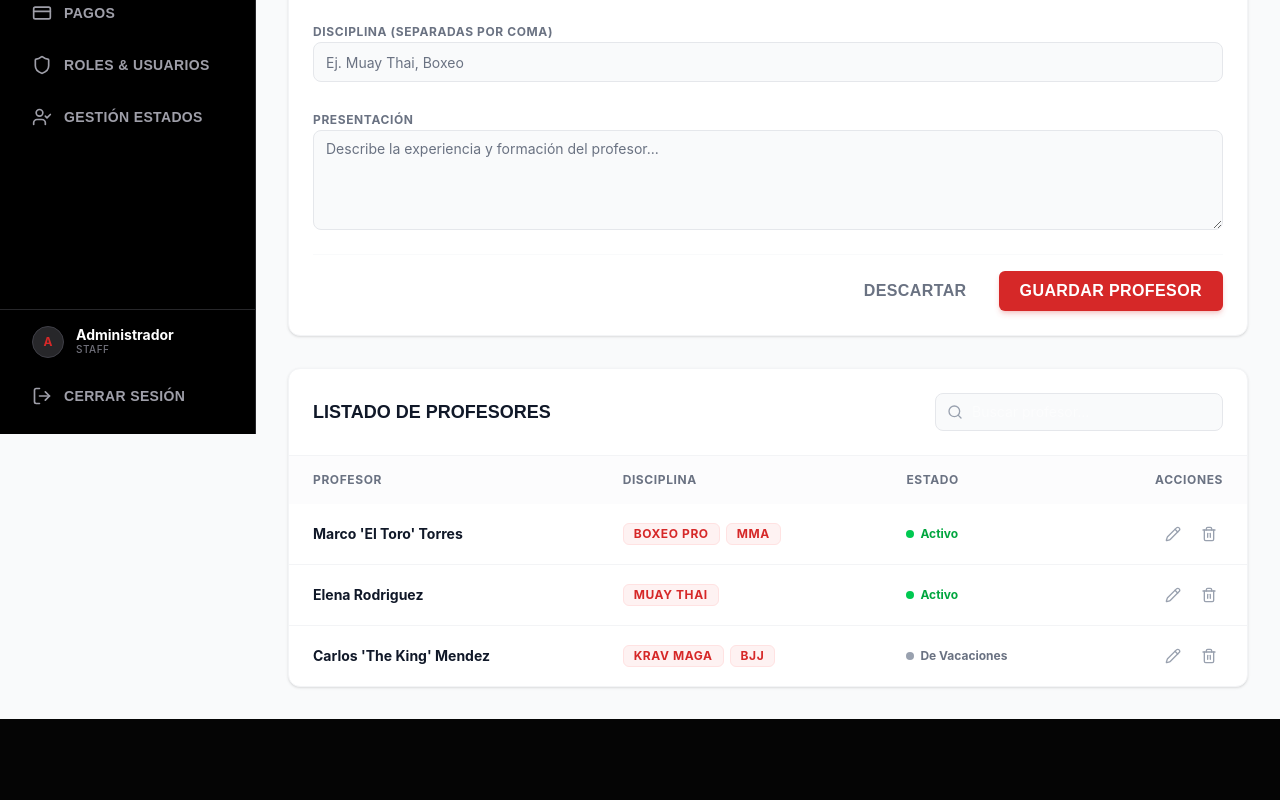
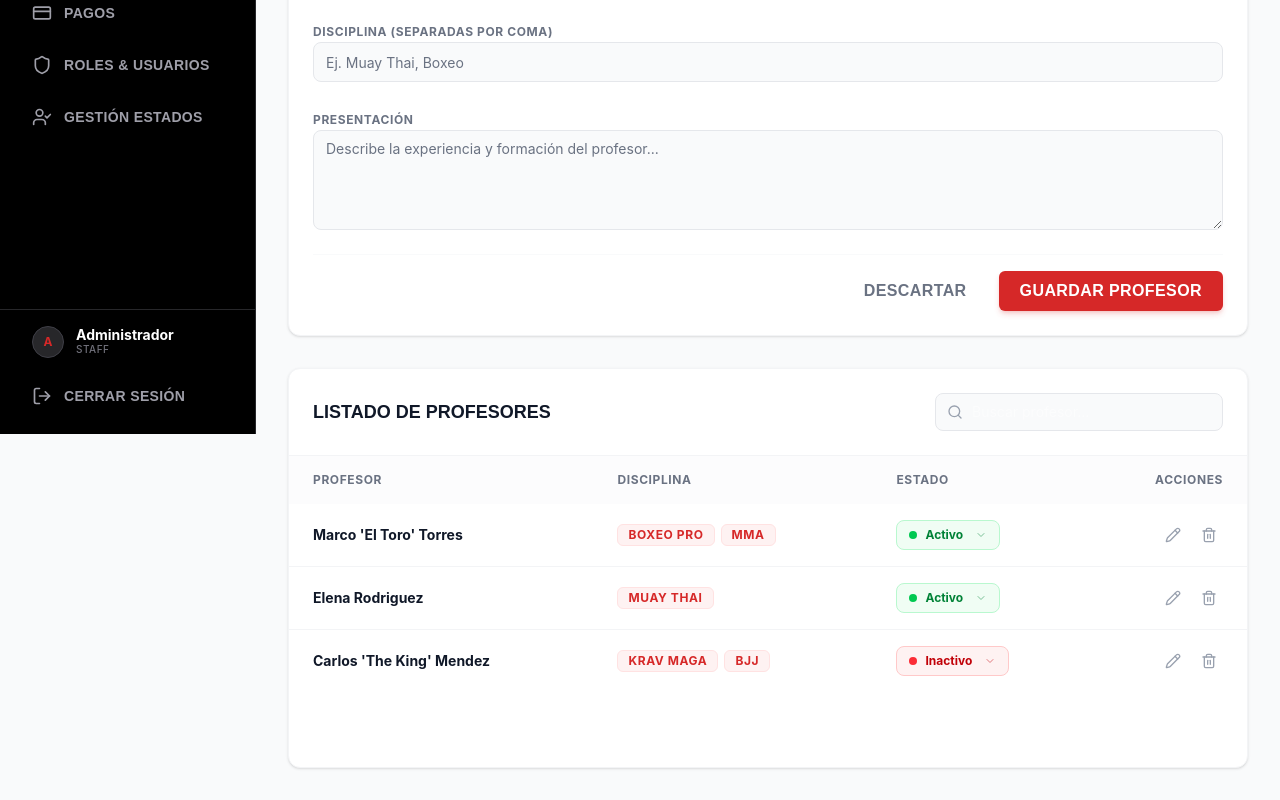
Before and after one commit to Pabloczurylo/LomasFight, a React (Vite) app: page /admin/profesores in a window 1280 px wide. Shown: the part 366-1166 px from the top of the page. Before the commit the page ends 1085 px from the top, so only its background shows below. Built offline with nearby package versions, Linux system fonts and the light colour scheme; sample sign-in values are in the browser's storage.

Commit message:
Implementé botones a la columna de estado para poder cambiar el estado de actividad de un profesor.

```diff
--- a/src/features/admin/components/TeacherList.tsx
+++ b/src/features/admin/components/TeacherList.tsx
@@ -1,4 +1,5 @@
-import { Search, Trash2, Pencil } from 'lucide-react';
+import { useState, useRef, useEffect } from 'react';
+import { Search, Trash2, Pencil, ChevronDown, Check, XCircle } from 'lucide-react';
 import { Badge } from '../../../components/ui/Badge';
 import { Teacher } from '../types';
 
@@ -8,17 +9,38 @@ interface TeacherListProps {
     onSearchChange: (term: string) => void;
     onEdit: (teacher: Teacher) => void;
     onDelete: (id: number) => void;
+    onStatusChange: (id: number, status: Teacher['estado']) => void;
 }
 
-export function TeacherList({ teachers, searchTerm, onSearchChange, onEdit, onDelete }: TeacherListProps) {
+export function TeacherList({ teachers, searchTerm, onSearchChange, onEdit, onDelete, onStatusChange }: TeacherListProps) {
+    const [openDropdownId, setOpenDropdownId] = useState<number | null>(null);
+    const dropdownRef = useRef<HTMLDivElement>(null);
+
     const filteredTeachers = teachers.filter(t =>
         t.nombre.toLowerCase().includes(searchTerm.toLowerCase()) ||
         t.apellido.toLowerCase().includes(searchTerm.toLowerCase()) ||
         t.disciplinas.some(d => d.toLowerCase().includes(searchTerm.toLowerCase()))
     );
 
+    useEffect(() => {
+        function handleClickOutside(event: MouseEvent) {
+            if (dropdownRef.current && !dropdownRef.current.contains(event.target as Node)) {
+                setOpenDropdownId(null);
+            }
+        }
+        document.addEventListener("mousedown", handleClickOutside);
+        return () => {
+            document.removeEventListener("mousedown", handleClickOutside);
+        };
+    }, []);
+
+    const toggleDropdown = (id: number, e: React.MouseEvent) => {
+        e.stopPropagation();
+        setOpenDropdownId(openDropdownId === id ? null : id);
+    };
+
     return (
-        <div className="bg-white rounded-xl shadow-sm border border-gray-100 flex flex-col overflow-hidden">
+        <div className="bg-white rounded-xl shadow-sm border border-gray-100 flex flex-col overflow-hidden min-h-[400px]">
             <div className="p-6 border-b border-gray-100 flex flex-col md:flex-row md:items-center justify-between gap-4">
                 <h2 className="text-lg font-bold text-gray-900">Listado de Profesores</h2>
                 <div className="relative w-full md:w-72">
@@ -60,11 +82,50 @@ export function TeacherList({ teachers, searchTerm, onSearchChange, onEdit, onDe
                                         </div>
                                     </td>
                                     <td className="px-6 py-4">
-                                        <div className="flex items-center gap-1.5">
-                                            <div className={`w-2 h-2 rounded-full ${teacher.estado === 'Activo' ? 'bg-green-500' : 'bg-gray-400'}`} />
-                                            <span className={`text-xs font-bold ${teacher.estado === 'Activo' ? 'text-green-600' : 'text-gray-500'}`}>
+                                        <div className="relative">
+                                            <button
+                                                onClick={(e) => toggleDropdown(teacher.id, e)}
+                                                className={`flex items-center gap-2 px-3 py-1.5 rounded-lg border transition-all text-xs font-bold ${teacher.estado === 'Activo'
+                                                        ? 'bg-green-50 text-green-700 border-green-200 hover:bg-green-100'
+                                                        : 'bg-red-50 text-red-700 border-red-200 hover:bg-red-100'
+                                                    }`}
+                                            >
+                                                <span className={`w-2 h-2 rounded-full ${teacher.estado === 'Activo' ? 'bg-green-500' : 'bg-red-500'}`} />
                                                 {teacher.estado}
-                                            </span>
+                                                <ChevronDown className="w-3 h-3 ml-1 opacity-50" />
+                                            </button>
+
+                                            {openDropdownId === teacher.id && (
+                                                <div
+                                                    ref={dropdownRef}
+                                                    className="absolute top-full left-0 mt-1 w-40 bg-white rounded-lg shadow-xl border border-gray-100 z-50 animate-in fade-in zoom-in duration-200"
+                                                >
+                                                    <div className="p-1">
+                                                        <button
+                                                            onClick={() => {
+                                                                onStatusChange(teacher.id, 'Activo');
+                                                                setOpenDropdownId(null);
+                                                            }}
+                                                            className={`flex items-center w-full px-3 py-2 text-xs font-medium rounded-md transition-colors ${teacher.estado === 'Activo' ? 'bg-green-50 text-green-700' : 'text-gray-600 hover:bg-gray-50'
+                                                                }`}
+                                                        >
+                                                            <Check className="w-3 h-3 mr-2" />
+                                                            Activo
+                                                        </button>
+                                                        <button
+                                                            onClick={() => {
+                                                                onStatusChange(teacher.id, 'Inactivo');
+                                                                setOpenDropdownId(null);
+                                                            }}
+                                                            className={`flex items-center w-full px-3 py-2 text-xs font-medium rounded-md transition-colors ${teacher.estado === 'Inactivo' ? 'bg-red-50 text-red-700' : 'text-gray-600 hover:bg-gray-50'
+                                                                }`}
+                                                        >
+                                                            <XCircle className="w-3 h-3 mr-2" />
+                                                            Inactivo
+                                                        </button>
+                                                    </div>
+                                                </div>
+                                            )}
                                         </div>
                                     </td>
                                     <td className="px-6 py-4 text-right">
--- a/src/features/admin/pages/TeachersPage.tsx
+++ b/src/features/admin/pages/TeachersPage.tsx
@@ -28,7 +28,7 @@ const MOCK_TEACHERS: Teacher[] = [
         apellido: "'The King' Mendez",
         disciplinas: ['KRAV MAGA', 'BJJ'],
         presentacion: 'Instructor certificado en defensa personal y cinturón negro en BJJ.',
-        estado: 'De Vacaciones'
+        estado: 'Inactivo'
     },
 ];
 
@@ -122,6 +122,12 @@ export default function TeachersPage() {
         }
     };
 
+    const handleStatusChange = (id: number, newStatus: Teacher['estado']) => {
+        setTeachers(prev => prev.map(t =>
+            t.id === id ? { ...t, estado: newStatus } : t
+        ));
+    };
+
     return (
         <div className="flex flex-col gap-8">
             {/* Header */}
@@ -148,6 +154,7 @@ export default function TeachersPage() {
                 onSearchChange={setSearchTerm}
                 onEdit={handleEditClick}
                 onDelete={handleDeleteClick}
+                onStatusChange={handleStatusChange}
             />
         </div>
     );
--- a/src/features/admin/types/index.ts
+++ b/src/features/admin/types/index.ts
@@ -76,5 +76,5 @@ export interface Teacher {
     apellido: string;
     disciplinas: string[];
     presentacion: string;
-    estado: 'Activo' | 'De Vacaciones';
+    estado: 'Activo' | 'Inactivo';
 }
```
